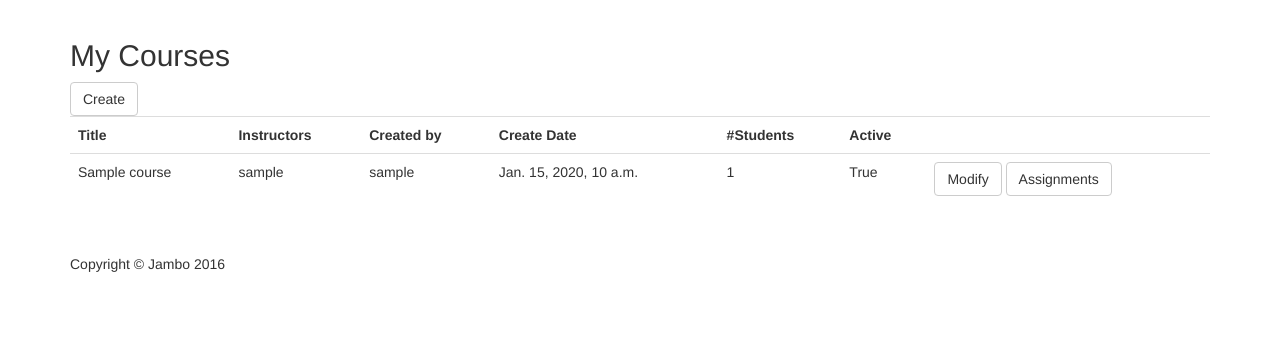
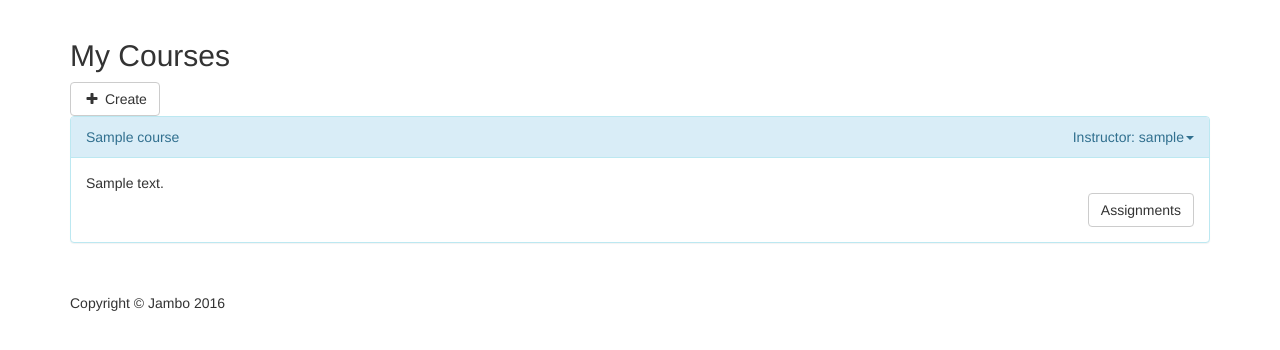
Before and after one commit to cjiang1209/Jambo, a Django app: page /courses/i/ in a window 1280 px wide. Shown: the part 51-401 px from the top of the page. Run offline with Django 3.2, Linux system fonts and the light colour scheme; a user stored in the database is signed in; tables that the repository leaves empty hold one stand-in row (values such as "Sample post"); parts of the project's set-up code (start-up, migrations or seed data) failed here and were passed over; some libraries are stand-ins or nearby versions.

Commit message:
Format instructor's view of course and assignment list.

```diff
--- a/courses/templates/courses/instructor/course_list.html
+++ b/courses/templates/courses/instructor/course_list.html
@@ -3,37 +3,46 @@
 {% block content %}
 
 <h2>My Courses</h2>
-<a class="btn btn-default" href="{% url 'courses:instructor.courses.create' %}" role="button">Create</a>
-<table class="table table-hover">
-	<tr>
-		<th>Title</th>
-		<th>Instructors</th>
-		<th>Created by</th>
-		<th>Create Date</th>
-		<th>#Students</th>
-		<th>Active</th>
-		<th></th>
-	</tr>
+<a class="btn btn-default" href="{% url 'courses:instructor.courses.create' %}" role="button"><i class="fa fa-fw fa-plus"></i> Create</a>
+
+<ul class="list-unstyled">
 {% for course in object_list %}
-	<tr>
-		<td>{{ course.title }}</td>
-		<td>
+	<li>
+		<div class="panel panel-info">
+			<div class="panel-heading">
+				<span>{{ course.title }}</span>
+
+				<span class="dropdown pull-right">
+					<a href="#" class="dropdown-toggle" data-toggle="dropdown">
+						<b class="caret"></b>
+					</a>
+					<ul class="dropdown-menu">
+						<li>
+							<a href="{% url 'courses:instructor.courses.update' course.id %}"><i class="fa fa-fw fa-pencil-square-o"></i> Modify</a>
+							<a href="#"><i class="fa fa-fw fa-times"></i> Delete</a>
+						<li>
+					</ul>
+				</span>
+
+				<span class="pull-right">Instructor:
 				{% for instructor in course.instructors.all %}
 					{{ instructor }}
 				{% endfor %}
-		</td>
-		<td>{{ course.created_by }}</td>
-		<td>{{ course.create_date }}</td>
-		<td>{{ course.students.count }}</td>
-		<td>{{ course.status }}</td>
-		<td>
-			<a class="btn btn-default" href="{% url 'courses:instructor.courses.update' course.id %}" role="button">Modify</a>
+				</span>
+			</div>
+			<div class="panel-body">
+				<div>
+					{{ course.description }}
+				</div>
+				<div class="pull-right">
 					<a class="btn btn-default" href="{% url 'courses:instructor.assignment.list' course.id %}" role="button">Assignments</a>
-		</td>
-	</tr>
+				</div>
+			</div>
+		</div>
+	</li>
 {% empty %}
-	<p>You do not have any course.</p>
+	<li>You do not have any course.</li>
 {% endfor %}
-</table>
+</ul>
 
 {% endblock %}
```
Also changed, not shown: courses/templates/courses/instructor/assignment_list.html (+35 -23 lines). Lines whose indentation alone changed are shown as unchanged.
